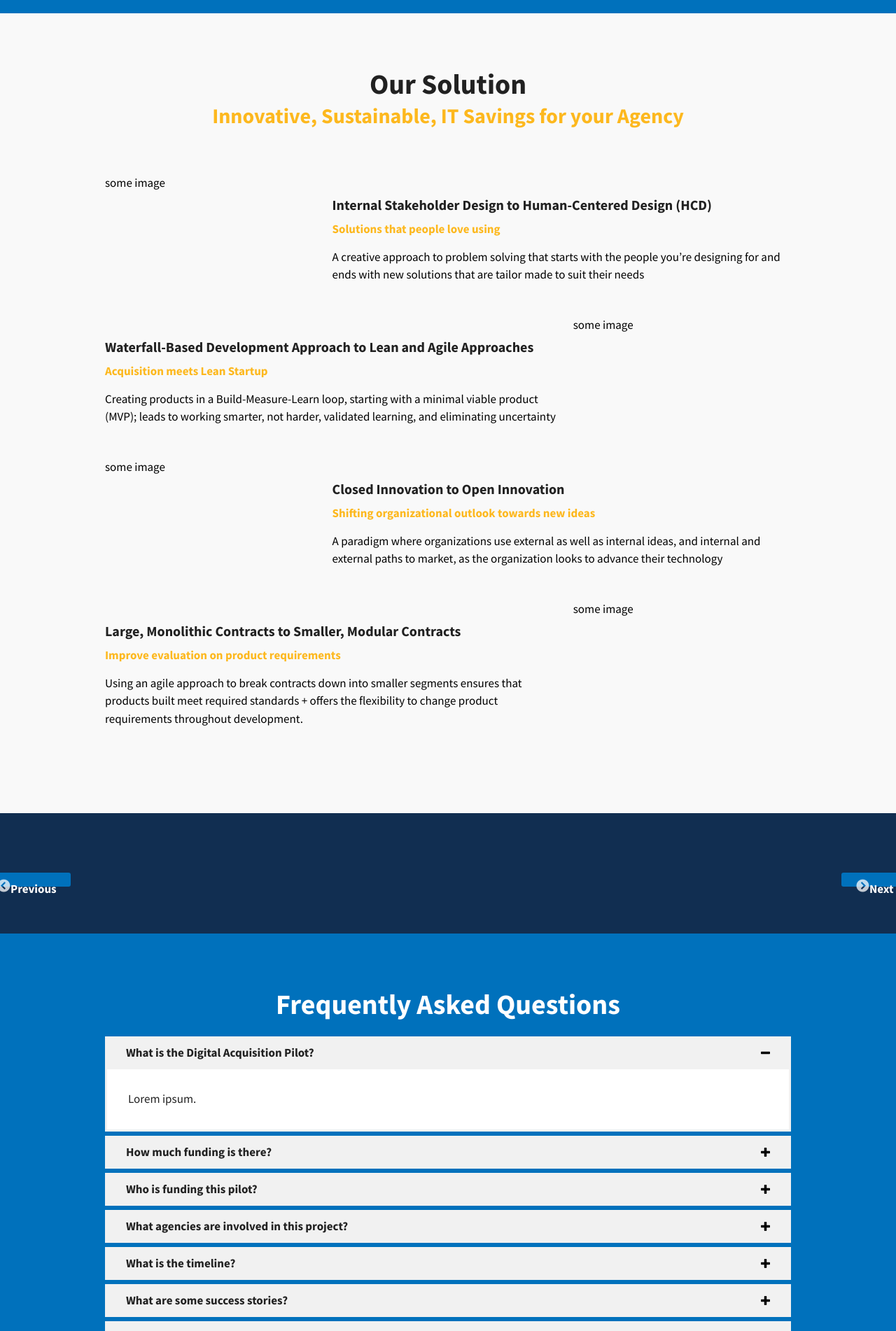
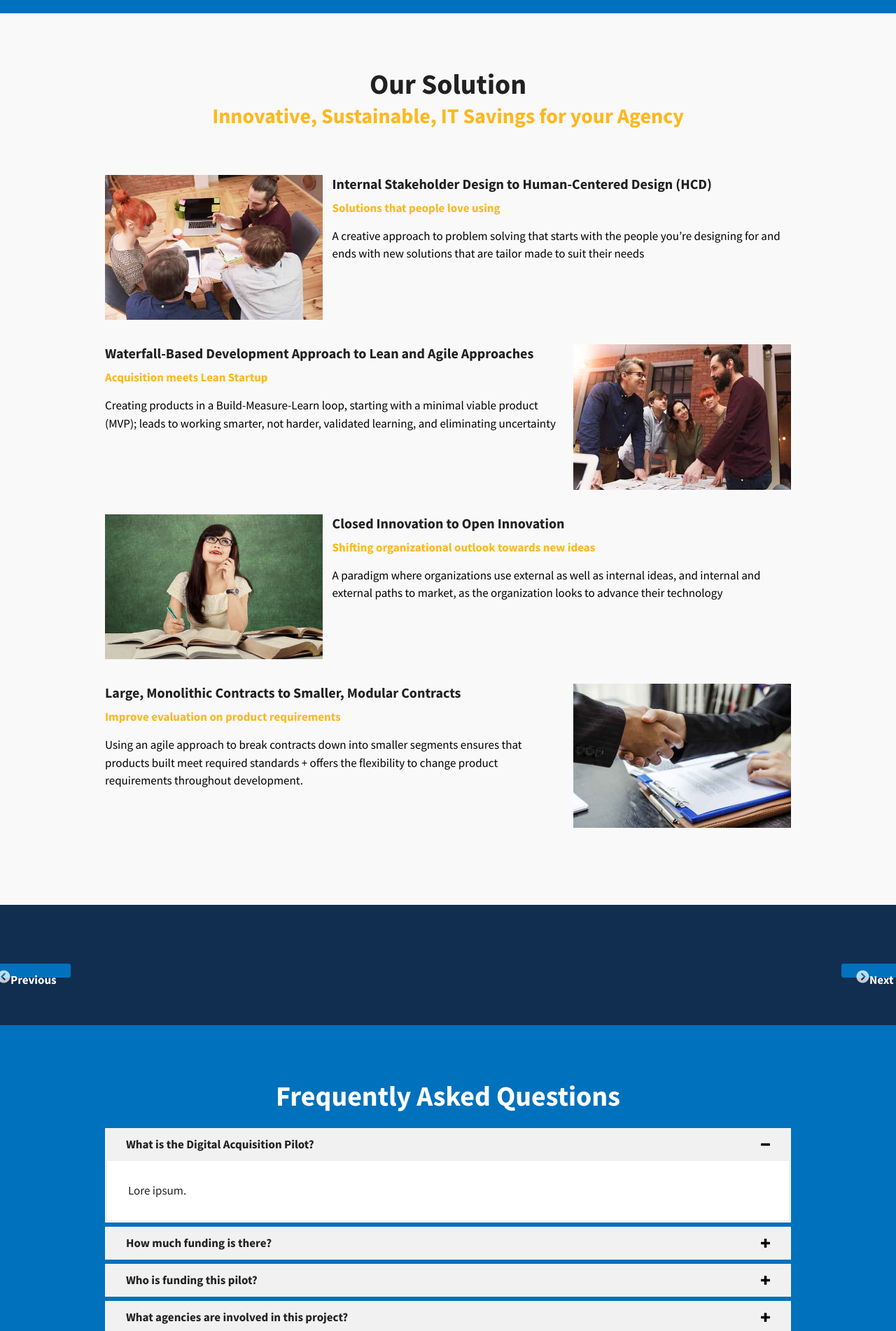
Before and after one commit to presidential-innovation-fellows/dap-guide, a Jekyll site: the page built from index.html, in a window 1280 px wide. Shown: the part 1127-3029 px from the top of the page at 70% size. Built offline with Jekyll 4.4.1, drawn with Linux system fonts in a browser that asks for light colours; nearby versions of some CDN libraries.

Commit message:
added in images, updated footer

```diff
--- a/_includes/footer.html
+++ b/_includes/footer.html
@@ -22,7 +22,7 @@
 
         <!--End mc_embed_signup-->
         <a href="https://presidentialinnovationfellows.gov"><img class="usa-footer-logo-img" src="/assets/img/logos/pif.png" alt="PIF Logo"></a>
-        <a href="http://www.gsa.gov"><img class="usa-footer-logo-img" src="/assets/img/logos/GSA.png" alt="GSA Logo"></a>
+        <a href="http://www.gsa.gov"><img class="usa-footer-logo-img" src="/assets/img/logos/gsa.png" alt="GSA Logo"></a>
 
       </div>
       <div class="usa-footer-contact-links usa-width-one-half">
--- a/_sass/pages/_index.scss
+++ b/_sass/pages/_index.scss
@@ -110,6 +110,9 @@ ul {
     h1{
       margin-bottom:0px;
     }
+    h3{
+      margin-top:0px;
+    }
     #solution-title{
       text-align:center;
       padding-bottom:50px;
--- a/index.html
+++ b/index.html
@@ -28,7 +28,7 @@ layout: default
     </div>
     <div class="usa-grid" id="solution-row">
       <div class="usa-width-one-third">
-        some image
+        <img src="/assets/img/discussion.jpg">
       </div>
       <div class="usa-width-two-thirds">
         <h3>Internal Stakeholder Design to Human-Centered Design (HCD)</h3>
@@ -43,12 +43,12 @@ layout: default
         <p>Creating products in a Build-Measure-Learn loop, starting with a minimal viable product (MVP); leads to working smarter, not harder, validated learning, and eliminating uncertainty</p>
       </div>
       <div class="usa-width-one-third">
-        some image
+        <img src="/assets/img/collaboration.jpg">
       </div>
     </div>
     <div class="usa-grid" id="solution-row">
       <div class="usa-width-one-third">
-        some image
+        <img src="/assets/img/thinking.jpg">
       </div>
       <div class="usa-width-two-thirds">
         <h3>Closed Innovation to Open Innovation</h3>
@@ -63,7 +63,7 @@ layout: default
         <p>Using an agile approach to break contracts down into smaller segments ensures that products built meet required standards + offers the flexibility to change product requirements throughout development.</p>
       </div>
       <div class="usa-width-one-third">
-        some image
+        <img src="/assets/img/handshake.jpg">
       </div>
     </div>
   </section>
@@ -124,7 +124,7 @@ layout: default
             </button>
             <div id="collapsible-0" aria-hidden="false" class="usa-accordion-content">
               <p>
-              Lorem ipsum.
+                Lore ipsum.
               </p>
             </div>
           </li>
```
Also changed, not shown: assets/img/collaboration.jpg (added), assets/img/discussion.jpg (added), assets/img/handshake.jpg (added), assets/img/thinking.jpg (added).
